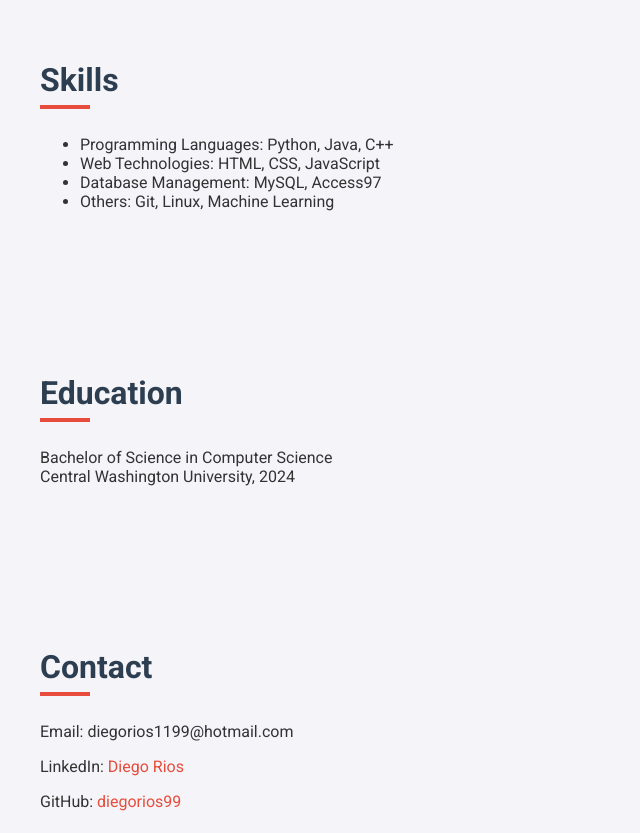
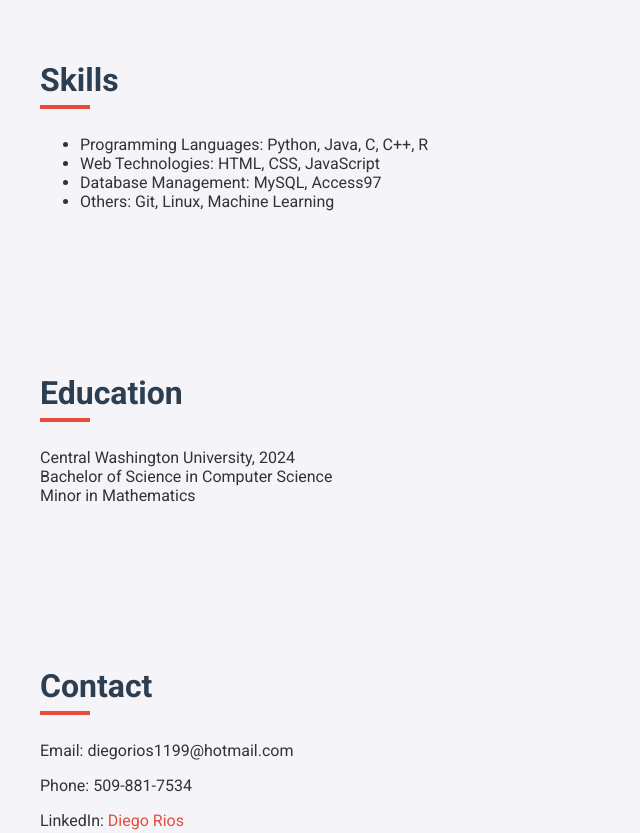
Before and after one commit to diegorios99/Portfolio, a plain HTML site: page index.html in a window 1280 px wide. Shown: the part 2200-3033 px from the top of the page, without its empty margins (0-640 px from the left). Drawn offline with Linux system fonts and the light colour scheme.

Commit message:
contact information

```diff
--- a/index.html
+++ b/index.html
@@ -65,7 +65,7 @@
     <section id="skills">
         <h2>Skills</h2>
         <ul>
-            <li>Programming Languages: Python, Java, C++</li>
+            <li>Programming Languages: Python, Java, C, C++, R</li>
             <li>Web Technologies: HTML, CSS, JavaScript</li>
             <li>Database Management: MySQL, Access97</li>
             <li>Others: Git, Linux, Machine Learning</li>
@@ -74,14 +74,16 @@
 
     <section id="education">
         <h2>Education</h2>
-        <p>Bachelor of Science in Computer Science<br>
-
-        Central Washington University, 2024</p>
+        <p>Central Washington University, 2024<br>
+            Bachelor of Science in Computer Science<br>
+            Minor in Mathematics<br>
+        </p>
     </section>
 
     <section id="contact">
         <h2>Contact</h2>
         <p>Email: diegorios1199@hotmail.com</p>
+        <p>Phone: 509-881-7534
         <p>LinkedIn: <a href="https://www.linkedin.com/in/diego-r-66a56317a?utm_source=share&utm_campaign=share_via&utm_content=profile&utm_medium=ios_app">Diego Rios</a></p>
         <p>GitHub: <a href="https://github.com/diegorios99">diegorios99</a></p>
     </section>
```
